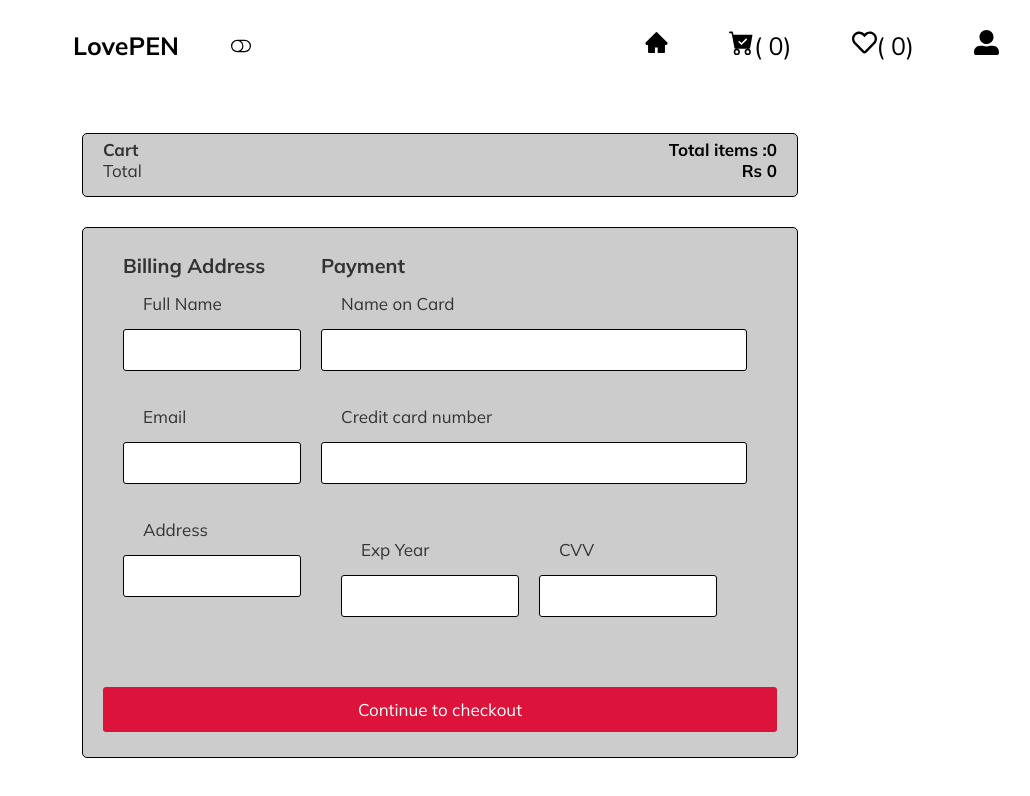
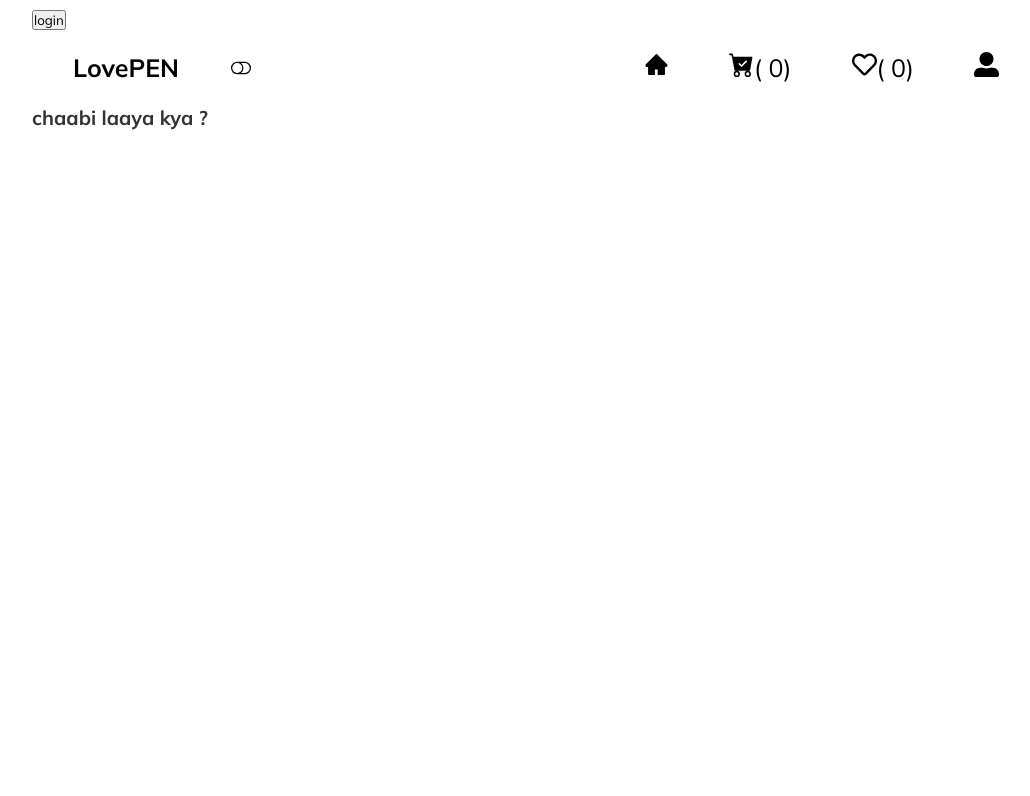
Before and after one commit to sakshijainn/lovePenEcommerce, a React (Create React App) app in the folder lovepen/: page /checkout in a window 1280 px wide. Shown: the top 796 px of the page, without its empty margins (104-1134 px from the left). Built offline with nearby package versions, Linux system fonts and the light colour scheme.

Commit message:
fe auth - 01

```diff
--- a/lovepen/src/App.js
+++ b/lovepen/src/App.js
@@ -1,4 +1,4 @@
-import React from 'react'
+import React,{useState} from 'react'
 import {BrowserRouter as Router , Route , Switch} from "react-router-dom"
 import NavBar from './components/NavBar/NavBar.jsx'
 import Home from "./components/Home/Home.jsx"
@@ -6,11 +6,19 @@ import Cart from "./components/Cart/Cart.jsx"
 import Wishlist from "./components/Wishlist/Wishlist.jsx"
 import Login from "./components/Login/Login.jsx"
 import ProductDetail from './components/ProductDetail/ProductDetail.jsx'
-import CheckOut from './components/CheckOut/CheckOut.jsx'
-import ProtectedRoute from "./ProtectedRoute/ProtectedRoute.jsx"
+import CheckOut from './Private/CheckOut/CheckOut.jsx'
+
+
+// const login = false;
+
+
 const App = () => {
+
+  const[login , setLogin] = useState(false)
+
   return (
    <Router>
+     <button onClick={()=>setLogin(login=>!login)}>{login? "logout":"login"}</button>
      <NavBar/>
      <Switch>
        <Route path ="/" component= {Home} exact>
@@ -32,8 +40,10 @@ const App = () => {
 
         <Route path ="/product/:id" component ={ProductDetail} exact/>
 
-        {/* <Route path ="/checkout" component={CheckOut} exact/> */}
-        <ProtectedRoute path ="/checkout" component ={CheckOut} auth={true} />
+       {login && <Route path ="/checkout" component={CheckOut} exact/>}
+
+       {!login && <Route path ="/checkout" component={Login} exact/>}
+
 
      </Switch>
    </Router>
--- a/lovepen/src/ProtectedRoute/ProtectedRoute.jsx
+++ /dev/null
@@ -1,14 +0,0 @@
-import React from "react"
-import {Route , Redirect} from "react-router-dom"
-
-const ProtectedRoute =({auth , component :Component , ...rest})=>{
-            return (
-                <Route {...rest} render ={(props)=>{
-                    if(auth)  return <Component {...props} />;
-                    if(!auth) return <Redirect to ={{path:"/" ,state : {from : props.location}}}/>
-                }} />
-            )
-}
-
-
-export default ProtectedRoute
--- a/lovepen/src/components/Login/Login.jsx
+++ b/lovepen/src/components/Login/Login.jsx
@@ -3,7 +3,7 @@ import "./Login.css"
 const Login = () => {
     return (
         <div>
-            <h3>I am lOgged in</h3>
+            <h3>chaabi laaya kya ?</h3>
         </div>
     )
 }
```
Also changed, not shown: lovepen/src/Private/CheckOut/CheckOut.css (renamed from lovepen/src/components/CheckOut/CheckOut.css), lovepen/src/Private/CheckOut/CheckOut.jsx (renamed from lovepen/src/components/CheckOut/CheckOut.jsx), 1 other file (tests, documents, lock files or other folders).
